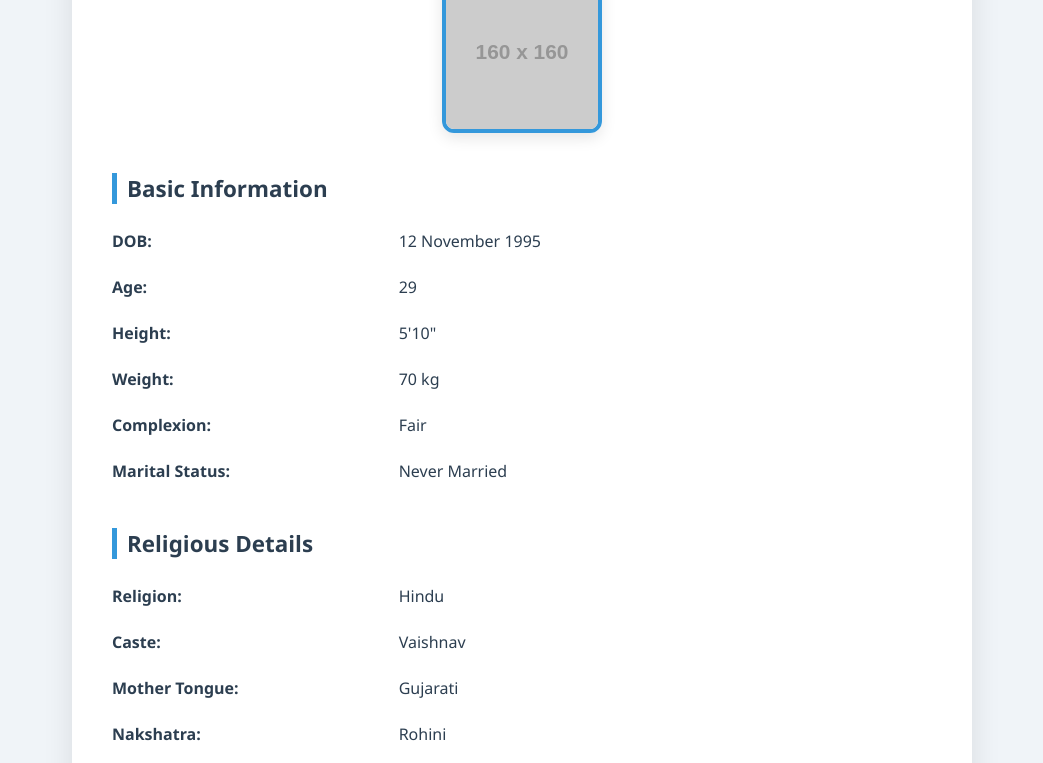
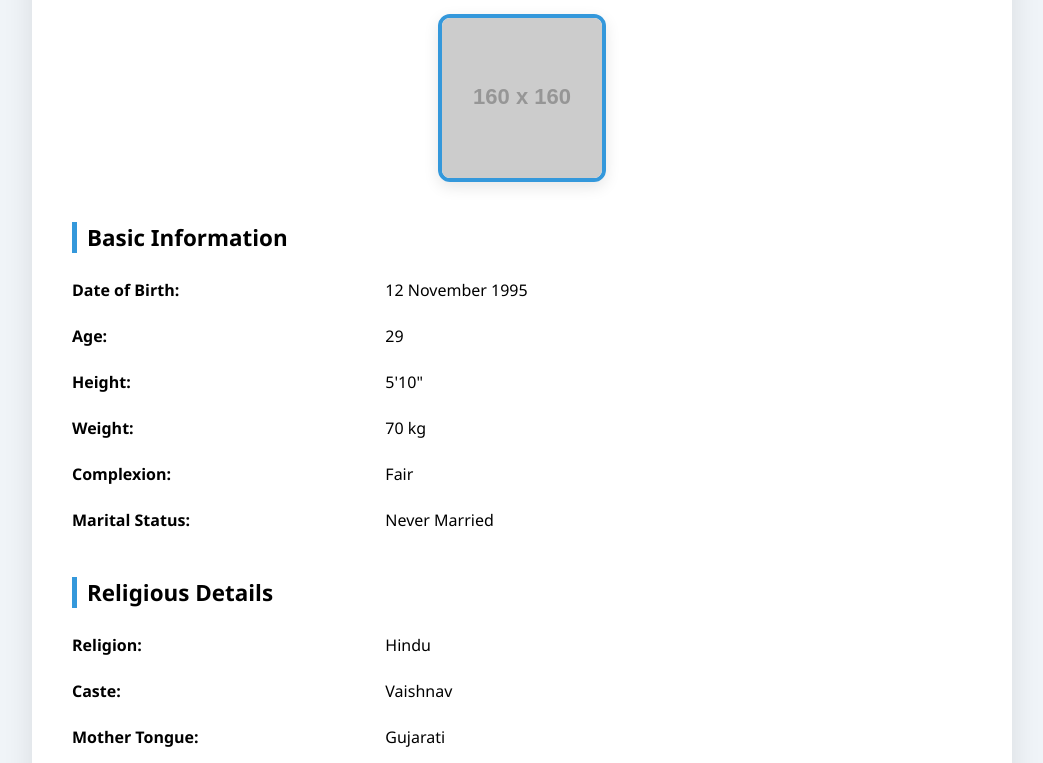
Before and after one commit to Gaurav23-star/Gaurav23-star.github.io, a plain HTML site: page bio.html in a window 1280 px wide. Shown: the part 232-995 px from the top of the page, without its empty margins (118-1161 px from the left). Drawn offline with Linux system fonts and the light colour scheme; placeholder pictures from the web are drawn by us.

Commit message:
Update bio.html

```diff
--- a/bio.html
+++ b/bio.html
@@ -5,41 +5,25 @@
   <meta name="viewport" content="width=device-width, initial-scale=1.0"/>
   <title>Matrimonial Biodata - Rohan Mehta</title>
   <style>
-    :root {
-      --primary: #2c3e50;
-      --accent: #3498db;
-      --bg: #f0f4f8;
-      --card-bg: #ffffff;
-    }
-    * {
-      box-sizing: border-box;
+    body {
+      font-family: 'Segoe UI', sans-serif;
+      background: #f0f4f8;
       margin: 0;
       padding: 0;
-    }
-    body {
-      font-family: 'Segoe UI', sans-serif;
-      background: var(--bg);
-      color: var(--primary);
-      animation: fadeIn 1s ease;
-    }
-    @keyframes fadeIn {
-      from { opacity: 0; transform: translateY(20px); }
-      to { opacity: 1; transform: translateY(0); }
     }
     .container {
       max-width: 900px;
       margin: 50px auto;
-      background: var(--card-bg);
+      background: #ffffff;
       border-radius: 16px;
       padding: 40px;
       box-shadow: 0 10px 30px rgba(0,0,0,0.1);
-      animation: fadeIn 1s ease;
     }
     h1 {
       text-align: center;
       font-size: 2.5em;
       margin-bottom: 5px;
-      color: var(--accent);
+      color: #2c3e50;
     }
     h3 {
       text-align: center;
@@ -57,17 +41,15 @@
       height: 160px;
       object-fit: cover;
       border-radius: 12px;
-      border: 4px solid var(--accent);
+      border: 4px solid #3498db;
       box-shadow: 0 5px 15px rgba(0,0,0,0.1);
-      animation: fadeIn 1.2s ease;
     }
     section {
       margin-top: 40px;
-      animation: fadeIn 1.2s ease;
     }
     section h2 {
       font-size: 1.4em;
-      border-left: 5px solid var(--accent);
+      border-left: 5px solid #3498db;
       padding-left: 10px;
       margin-bottom: 20px;
     }
@@ -85,7 +67,6 @@
       font-size: 0.9em;
       color: #777;
     }
-
     @media (max-width: 600px) {
       .grid {
         grid-template-columns: 1fr;
@@ -105,7 +86,7 @@
     <section>
       <h2>Basic Information</h2>
       <div class="grid">
-        <div><strong>DOB:</strong></div><div>12 November 1995</div>
+        <div><strong>Date of Birth:</strong></div><div>12 November 1995</div>
         <div><strong>Age:</strong></div><div>29</div>
         <div><strong>Height:</strong></div><div>5'10"</div>
         <div><strong>Weight:</strong></div><div>70 kg</div>
```
